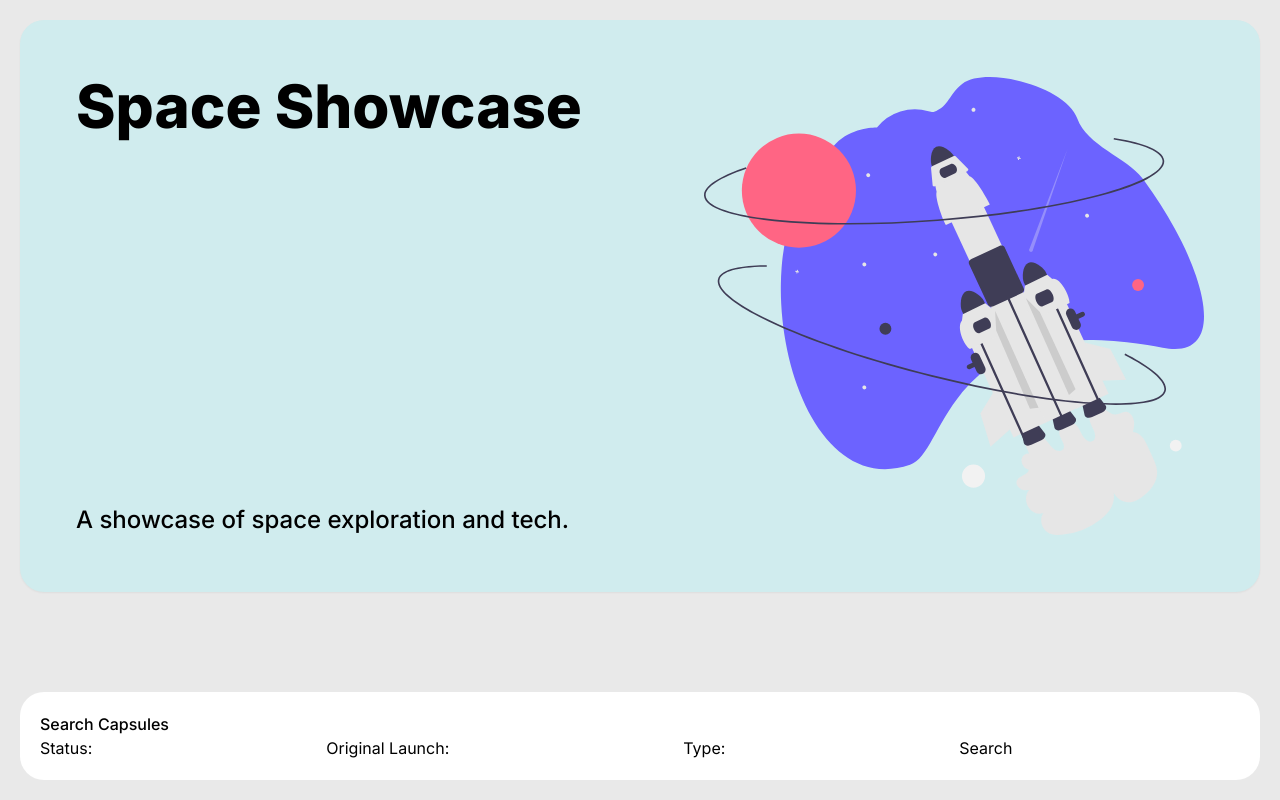
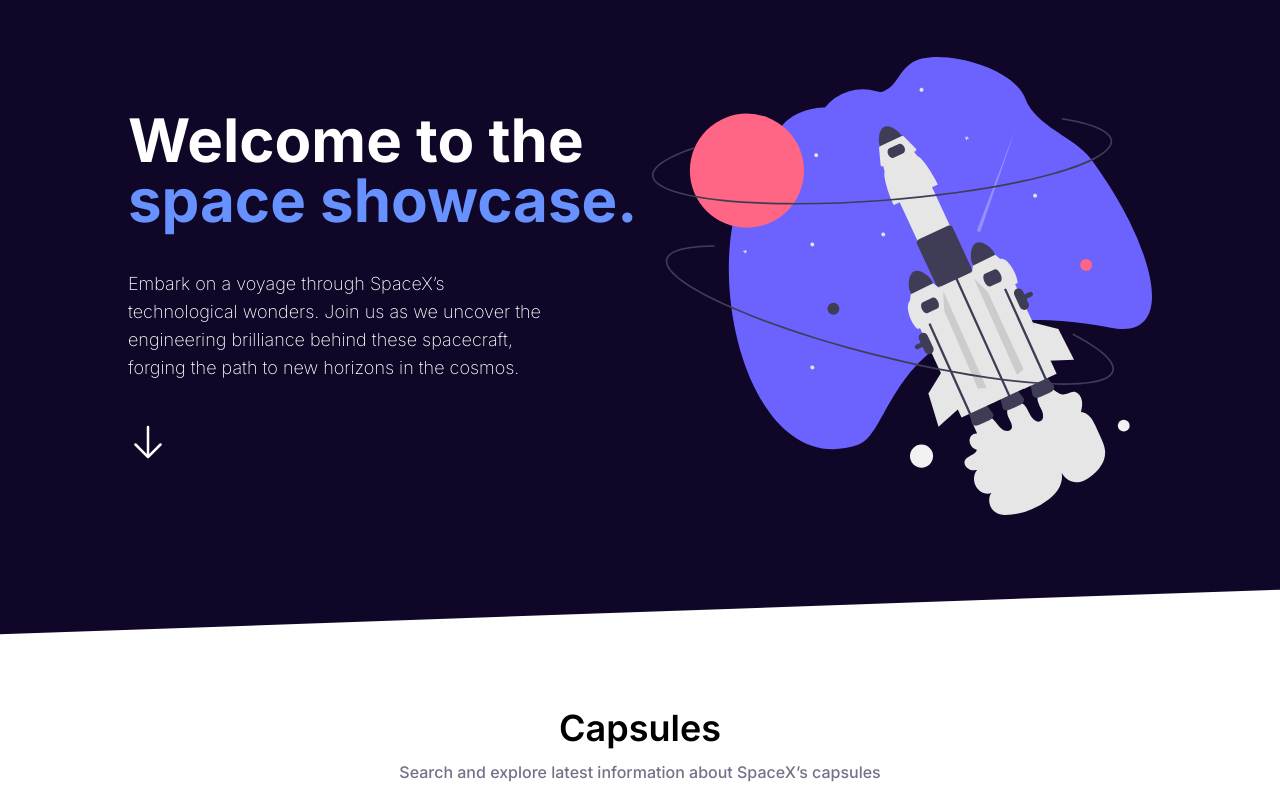
Before and after one commit to shehbazjafri/shehbaz-jafri-frontend-developer, a Next.js app: page / in a window 1280 px wide. Shown: the top 800 px of the page. Built offline with nearby package versions, Linux system fonts and the light colour scheme.

Commit message:
feat: update banner and capsules section ui

```diff
--- a/app/globals.css
+++ b/app/globals.css
@@ -18,5 +18,5 @@
 
 body {
   color: black;
-  background: #e9e9e9;
+  background: #100627;
 }
--- a/app/page.js
+++ b/app/page.js
@@ -5,9 +5,10 @@
 import spaceBg from '@/app/_assets/_images/outer-space.svg';
 import CapsuleGrid from './_components/capsule-grid';
 import CapsuleSearchForm from '@/app/_components/capsule-search-form';
+import { ArrowDownIcon } from '@heroicons/react/24/solid';
 
 export default function Home() {
-  const [capsules, setCapsules] = useState([]); // const data = await getCapsules();
+  const [capsules, setCapsules] = useState([]);
 
   const fetchCapsules = async (filters) => {
     try {
@@ -22,22 +23,33 @@
   };
 
   return (
-    <main className="flex min-h-screen flex-col justify-between p-5">
-      <section className="flex justify-between bg-skyBlue rounded-3xl p-14 shadow-sm">
-        <div className="flex flex-col justify-between">
-          <h1 className="text-6xl font-extrabold text-black">Space Showcase</h1>
-          <p className="text-2xl font-medium text-black">
-            A showcase of space exploration and tech.
+    <main className="flex min-h-screen flex-col">
+      <section className="flex justify-between items-center rounded-3xl px-32 pt-14 shadow-sm">
+        <div className="flex flex-col">
+          <h1 className="text-6xl font-bold text-white">
+            Welcome to the
+            <br />
+            <span className="text-textBlue">space showcase.</span>
+          </h1>
+          <p className="text-lg font-extralight text-white mt-10 w-[80%]">
+            Embark on a voyage through SpaceX&rsquo;s technological wonders.
+            Join us as we uncover the engineering brilliance behind these
+            spacecraft, forging the path to new horizons in the cosmos.
           </p>
+          <ArrowDownIcon className="text-white w-10 h-10 mt-10" />
         </div>
         <Image src={spaceBg} alt="space" className="w-[500px] h-[460px]" />
       </section>
-      <section className="bg-white rounded-3xl p-5 mt-4">
-        <div>
-          <p className="font-medium">Search Capsules</p>
+      <section className="relative mt-24 h-screen flex flex-col text-center">
+        <div className="absolute inset-0 bg-white transparent transform -skew-y-2 z-10"></div>
+        <div className="bg-white relative z-20 mt-24">
+          <h2 className="font-semibold text-4xl">Capsules</h2>
+          <p className="font-medium text-secondaryBlue mt-3 mb-12">
+            Search and explore latest information about SpaceX’s capsules
+          </p>
           <CapsuleSearchForm onSubmit={fetchCapsules} />
         </div>
-        <div>
+        <div className="bg-white relative z-20">
           <CapsuleGrid capsules={capsules} />
         </div>
       </section>
--- a/package.json
+++ b/package.json
@@ -9,6 +9,7 @@
     "lint": "next lint"
   },
   "dependencies": {
+    "@heroicons/react": "^2.0.18",
     "autoprefixer": "10.4.15",
     "eslint": "8.49.0",
     "eslint-config-next": "13.4.19",
--- a/tailwind.config.js
+++ b/tailwind.config.js
@@ -13,7 +13,10 @@
           'conic-gradient(from 180deg at 50% 50%, var(--tw-gradient-stops))',
       },
       colors: {
+        bgBlue: '#100627',
         skyBlue: '#D0ECEE',
+        textBlue: '#6691FF',
+        secondaryBlue: '#737288',
       },
     },
   },
```
Also changed, not shown: 1 other file (tests, documents, lock files or other folders).
